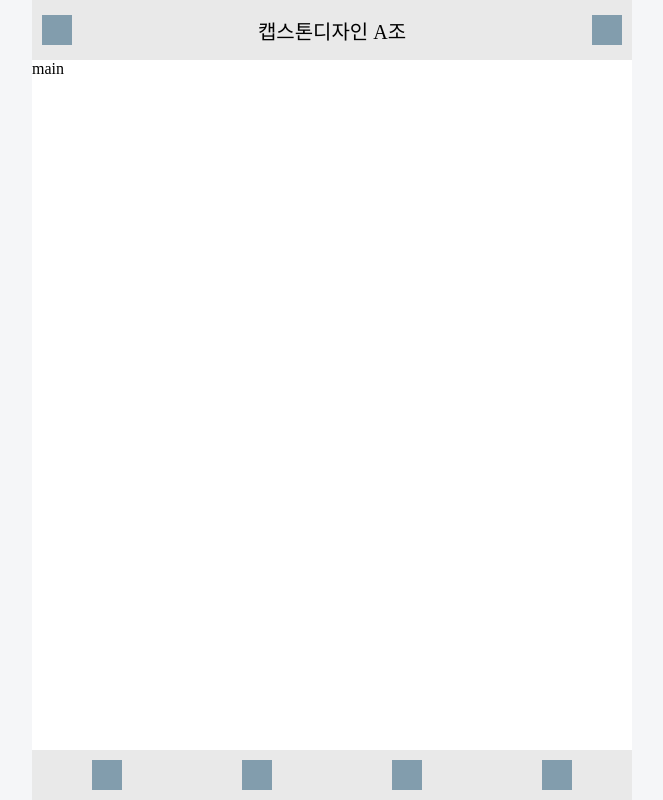
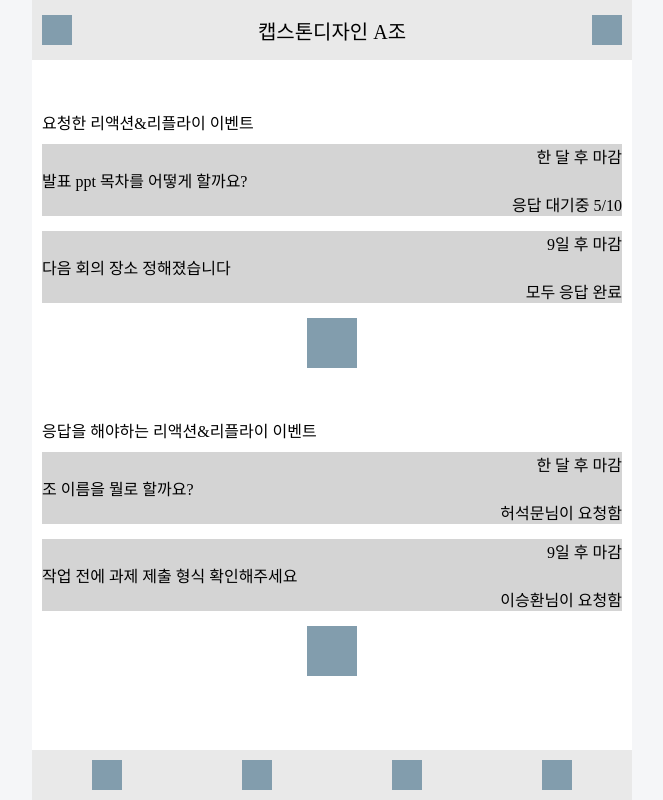
Before and after one commit to soma-baekgu/A-Maker-FE, a Next.js app: page /main in a window 1280 px wide. Shown: the whole page, without its empty margins (308-971 px from the left). Built offline with nearby package versions, Linux system fonts and the light colour scheme.

Commit message:
feat: 워크스페이스 메인페이지 UI 구현

```diff
--- /dev/null
+++ b/src/app/main/_component/receivedEvent.module.css
@@ -0,0 +1,16 @@
+.eventElement{
+    width: 100%;
+    display: flex;
+    flex-direction: column;
+    background: #d4d4d4;
+    margin-bottom: 15px;
+}
+
+.left{
+    width: 100%;
+    text-align: left;
+}
+
+.right{
+    text-align: right;
+}
--- /dev/null
+++ b/src/app/main/_component/receivedEvent.tsx
@@ -0,0 +1,28 @@
+import styles from "./receivedEvent.module.css";
+import dayjs from "dayjs";
+import relativeTime from "dayjs/plugin/relativeTime";
+import 'dayjs/locale/ko';
+
+dayjs.locale('ko');
+dayjs.extend(relativeTime);
+
+type Props = {
+    dueDate: Date,
+    content: string,
+    requesterName: string,
+}
+export default function ReceivedEvent({dueDate, content, requesterName}: Props){
+    return(
+        <div className={styles.eventElement}>
+            <div className={styles.right}>
+                {`${dayjs(dueDate).fromNow()} 마감`}
+            </div>
+            <div className={styles.left}>
+                {content}
+            </div>
+            <div className={styles.right}>
+                {`${requesterName}님이 요청함`}
+            </div>
+        </div>
+    );
+}
--- /dev/null
+++ b/src/app/main/_component/receivedEventList.module.css
@@ -0,0 +1,16 @@
+.eventDescription{
+    margin: 50px 10px 10px 10px;
+}
+
+.eventList{
+    display: flex;
+    flex-direction: column;
+    margin: 0 10px;
+}
+
+.addButton{
+    width: 50px;
+    height: 50px;
+    background: #829DAD;
+    margin: 0 auto;
+}
--- /dev/null
+++ b/src/app/main/_component/receivedEventList.tsx
@@ -0,0 +1,36 @@
+import styles from './receivedEventList.module.css';
+import ReceivedEvent from "@/app/main/_component/receivedEvent";
+
+export default function ReceivedEventList(){
+    const receivedEventData = [
+        {
+            dueDate: new Date("2024-08-01T14:00:00"),
+            content: "조 이름을 뭘로 할까요?",
+            requesterName: "허석문"
+        },
+        {
+            dueDate: new Date("2024-07-10T14:00:00"),
+            content: "작업 전에 과제 제출 형식 확인해주세요",
+            requesterName: "이승환",
+        }
+    ];
+
+    return(
+        <>
+            <div className={styles.eventDescription}>
+                응답을 해야하는 리액션&리플라이 이벤트
+            </div>
+            <div className={styles.eventList}>
+                {receivedEventData.map((event, index) => (
+                    <ReceivedEvent
+                        key={index}
+                        dueDate={event.dueDate}
+                        content={event.content}
+                        requesterName={event.requesterName}
+                    />
+                ))}
+            </div>
+            <div className={styles.addButton}></div>
+        </>
+    );
+}
--- /dev/null
+++ b/src/app/main/_component/requestedEvent.module.css
@@ -0,0 +1,16 @@
+.eventElement{
+    width: 100%;
+    display: flex;
+    flex-direction: column;
+    background: #d4d4d4;
+    margin-bottom: 15px;
+}
+
+.left{
+    width: 100%;
+    text-align: left;
+}
+
+.right{
+    text-align: right;
+}
--- /dev/null
+++ b/src/app/main/_component/requestedEvent.tsx
@@ -0,0 +1,32 @@
+import styles from "./requestedEvent.module.css";
+import dayjs from "dayjs";
+import relativeTime from "dayjs/plugin/relativeTime";
+import 'dayjs/locale/ko';
+
+dayjs.locale('ko');
+dayjs.extend(relativeTime);
+
+type Props = {
+    dueDate: Date,
+    content: string,
+    respondedMemberCnt: number,
+    totalMemberCnt: number
+}
+export default function RequestedEvent({dueDate, content, respondedMemberCnt, totalMemberCnt}: Props){
+    return(
+        <div className={styles.eventElement}>
+            <div className={styles.right}>
+                {`${dayjs(dueDate).fromNow()} 마감`}
+            </div>
+            <div className={styles.left}>
+                {content}
+            </div>
+            <div className={styles.right}>
+                {respondedMemberCnt>=totalMemberCnt?
+                    "모두 응답 완료":
+                    `응답 대기중 ${respondedMemberCnt}/${totalMemberCnt}`
+                }
+            </div>
+        </div>
+    );
+}
--- /dev/null
+++ b/src/app/main/_component/requestedEventList.module.css
@@ -0,0 +1,16 @@
+.eventDescription{
+    margin: 50px 10px 10px 10px;
+}
+
+.eventList{
+    display: flex;
+    flex-direction: column;
+    margin: 0 10px;
+}
+
+.addButton{
+    width: 50px;
+    height: 50px;
+    background: #829DAD;
+    margin: 0 auto;
+}
--- /dev/null
+++ b/src/app/main/_component/requestedEventList.tsx
@@ -0,0 +1,39 @@
+import styles from './requestedEventList.module.css';
+import RequestedEvent from "@/app/main/_component/requestedEvent";
+
+export default function RequestedEventList(){
+    const requestedEventData = [
+        {
+            dueDate: new Date("2024-08-01T14:00:00"),
+            content: "발표 ppt 목차를 어떻게 할까요?",
+            respondedMemberCnt: 5,
+            totalMemberCnt: 10
+        },
+        {
+            dueDate: new Date("2024-07-10T14:00:00"),
+            content: "다음 회의 장소 정해졌습니다",
+            respondedMemberCnt: 10,
+            totalMemberCnt: 10
+        }
+    ];
+
+    return(
+        <>
+            <div className={styles.eventDescription}>
+                요청한 리액션&리플라이 이벤트
+            </div>
+            <div className={styles.eventList}>
+                {requestedEventData.map((event, index) => (
+                    <RequestedEvent
+                        key={index}
+                        dueDate={event.dueDate}
+                        content={event.content}
+                        respondedMemberCnt={event.respondedMemberCnt}
+                        totalMemberCnt={event.totalMemberCnt}
+                    />
+                ))}
+            </div>
+            <div className={styles.addButton}></div>
+        </>
+    );
+}
--- a/src/app/main/page.tsx
+++ b/src/app/main/page.tsx
@@ -1,5 +1,11 @@
+import RequestedEventList from "@/app/main/_component/requestedEventList";
+import ReceivedEventList from "@/app/main/_component/receivedEventList";
+
 export default function Main(){
     return(
-        <>main</>
+        <>
+            <RequestedEventList/>
+            <ReceivedEventList/>
+        </>
     );
 }
```
Also changed, not shown: package.json (+5 -4 lines), 1 other file (tests, documents, lock files or other folders).
